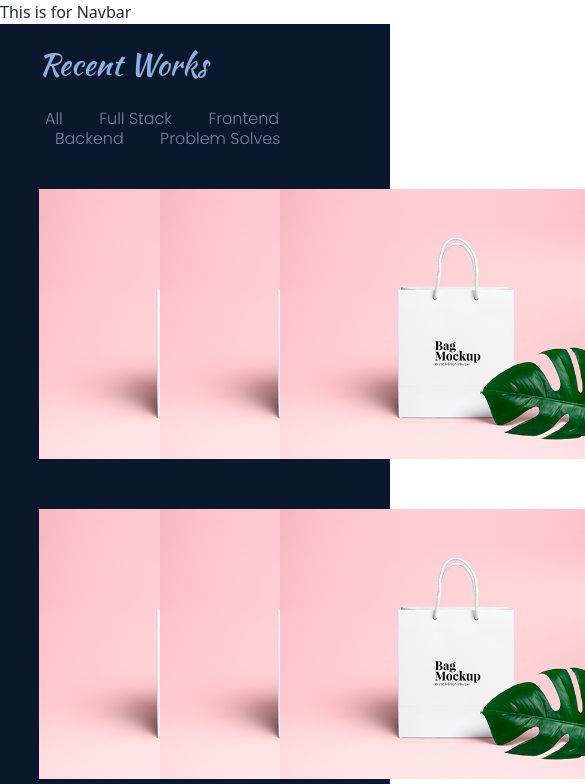
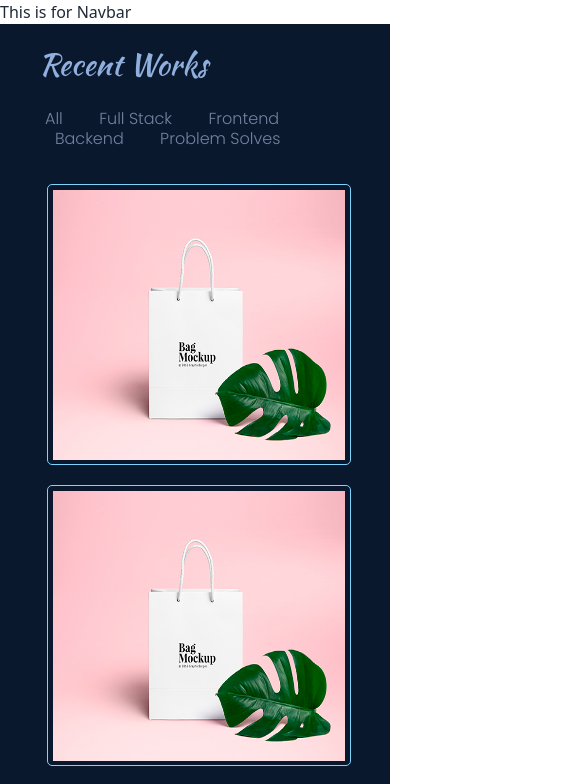
Before and after one commit to its-kayes/portfolio-kayes, a Next.js app: page /projects in a window 390 px wide. Shown: the top 784 px of the page, 585 px wide, since content can reach past the window. Built offline with nearby package versions, Linux system fonts and the light colour scheme.

Commit message:
Projects Card Responsive

```diff
--- a/components/V2/projects/Projects.tsx
+++ b/components/V2/projects/Projects.tsx
@@ -13,30 +13,30 @@ export default function Projects() {
         <span className="mx-4"> Problem Solves </span>
       </div>
 
-      {/* <section className={style.projects}> */}
-      <section className="py-10 grid grid-cols-3 gap-[50px]">
+      <section className={style.projects}>
+        {/* <section className="py-10 grid grid-cols-3 justify-center items-center"> */}
         <div className={style.project}>
-          <img src="work1.jpg" alt="" />
+          <img className="w-[360px] h-[270px]" src="work1.jpg" alt="" />
         </div>
 
         <div className={style.project}>
-          <img src="work1.jpg" alt="" />
+          <img className="w-[360px] h-[270px]" src="work1.jpg" alt="" />
         </div>
 
         <div className={style.project}>
-          <img src="work1.jpg" alt="" />
+          <img className="w-[360px] h-[270px]" src="work1.jpg" alt="" />
         </div>
 
         <div className={style.project}>
-          <img src="work1.jpg" alt="" />
+          <img className="w-[360px] h-[270px]" src="work1.jpg" alt="" />
         </div>
 
         <div className={style.project}>
-          <img src="work1.jpg" alt="" />
+          <img className="w-[360px] h-[270px]" src="work1.jpg" alt="" />
         </div>
 
         <div className={style.project}>
-          <img src="work1.jpg" alt="" />
+          <img className="w-[360px] h-[270px]" src="work1.jpg" alt="" />
         </div>
       </section>
     </div>
--- a/pages/projects.tsx
+++ b/pages/projects.tsx
@@ -3,7 +3,7 @@ import Projects from "../components/V2/projects/Projects";
 
 export default function projects(): JSX.Element {
   return (
-    <div className="bg-[#0A182E] text-[#90AFDD] px-[10%]">
+    <div className="bg-[#0A182E] text-[#90AFDD] px-[10%] h-auto">
       <Projects />
       {/* <FetchProjects /> */}
     </div>
--- a/styles/V2/Projects/Projects.module.css
+++ b/styles/V2/Projects/Projects.module.css
@@ -2,7 +2,6 @@
 
 .title {
     font-family: 'Kaushan Script', cursive;
-    /* color: #292929; */
     font-size: 30px;
     line-height: 40px;
     font-weight: 400;
@@ -14,19 +13,58 @@
     font-size: 16px;
     line-height: 20px;
     font-weight: 300;
-    /* color: #90AFDD; */
     color: #72849e;
-    /* padding-top: 25px; */
     margin-top: 25px;
 }
 
 .projects {
-    padding-top: 20px;
+    padding-top: 35px;
+    padding-bottom: 35px;
+    padding-left: 8px;
+    display: grid;
+    grid-template-columns: repeat(4, 1fr);
+    grid-gap: 20px;
+}
+
+@media screen and (max-width: 1482px) {
+    .projects {
+        padding-top: 35px;
+        padding-bottom: 35px;
+        padding-left: 8px;
+        display: grid;
+        grid-template-columns: repeat(3, 1fr);
+        grid-gap: 20px;
+    }
+}
+
+@media screen and (max-width: 1050px) {
+    .projects {
+        padding-top: 35px;
+        padding-bottom: 35px;
+        padding-left: 8px;
+        display: grid;
+        grid-template-columns: repeat(2, 1fr);
+        grid-gap: 20px;
+    }
+}
+
+@media screen and (max-width: 700px) {
+    .projects {
+        padding-top: 35px;
+        padding-bottom: 35px;
+        padding-left: 8px;
+        display: grid;
+        grid-template-columns: repeat(1, 1fr);
+        grid-gap: 20px;
+    }
 }
 
 .project {
-    width: 359.975px;
-    height: 269.975px;
-    /* border-radius: 20px; */
-    /* padding: 5px; */
+    display: flex;
+    justify-content: center;
+    border: 1px solid;
+    padding: 1.5%;
+    border-color: #7DD3FC;
+    border-radius: 5px;
+
 }
```
